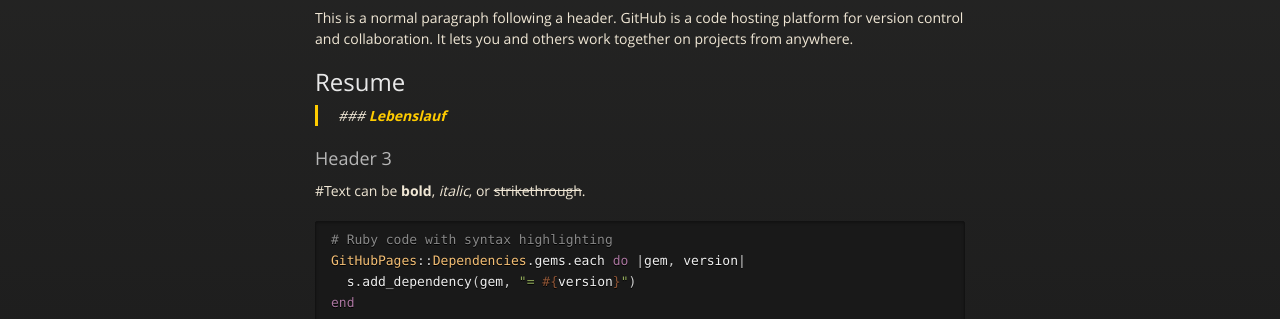
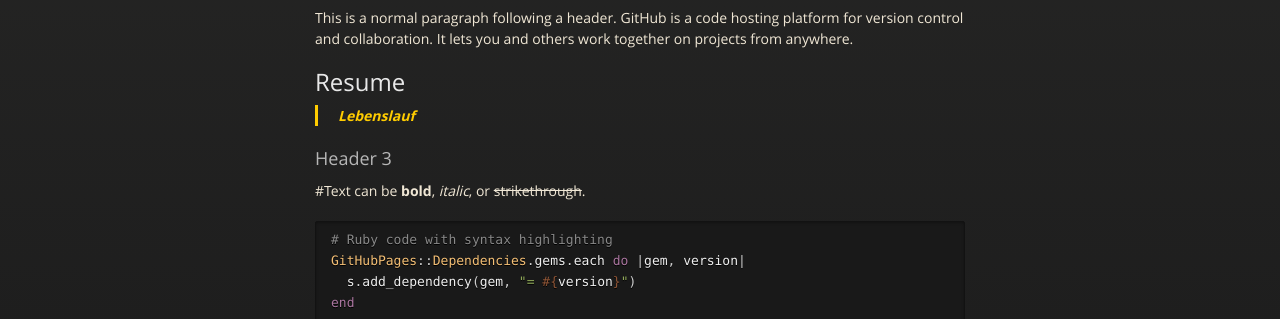
Before and after one commit to serjhubs/Resume, a Jekyll site: the page built from index.md, in a window 1280 px wide and 900 px high. Shown: the part 446-765 px from the top of the window. Built offline with Jekyll 4.4.1, drawn with Linux system fonts in a browser that asks for light colours; the repository's description, which GitHub fills in, is left out.

```diff
--- a/index.md
+++ b/index.md
@@ -32,7 +32,7 @@ This is a normal paragraph following a header. GitHub is a code hosting platform
 
 ## Resume
 >
->  ### **[Lebenslauf](https://europa.eu/europass/eportfolio/screen/share/documents/6a1e220e-5a58-43e6-b02e-f8bca989e52d?lang=en)**
+> **[Lebenslauf](https://europa.eu/europass/eportfolio/screen/share/documents/6a1e220e-5a58-43e6-b02e-f8bca989e52d?lang=en)**
 >
 
 
```
